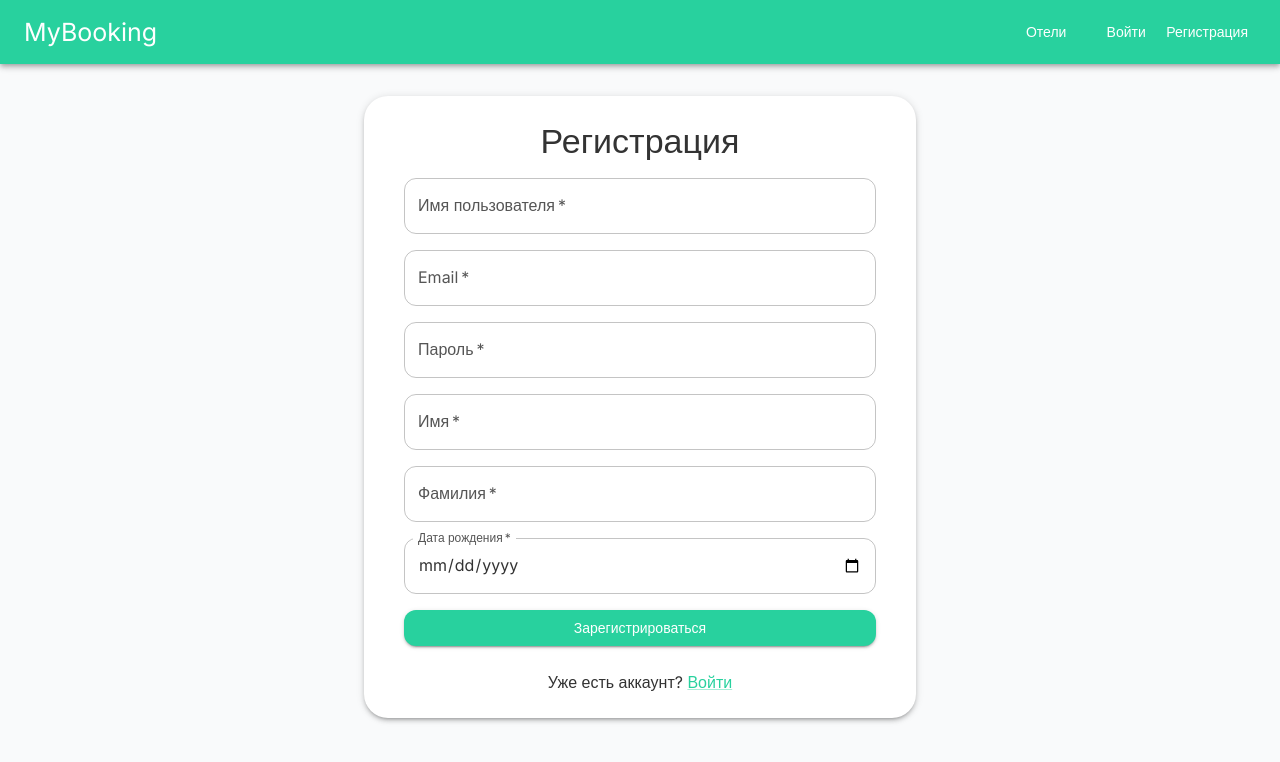
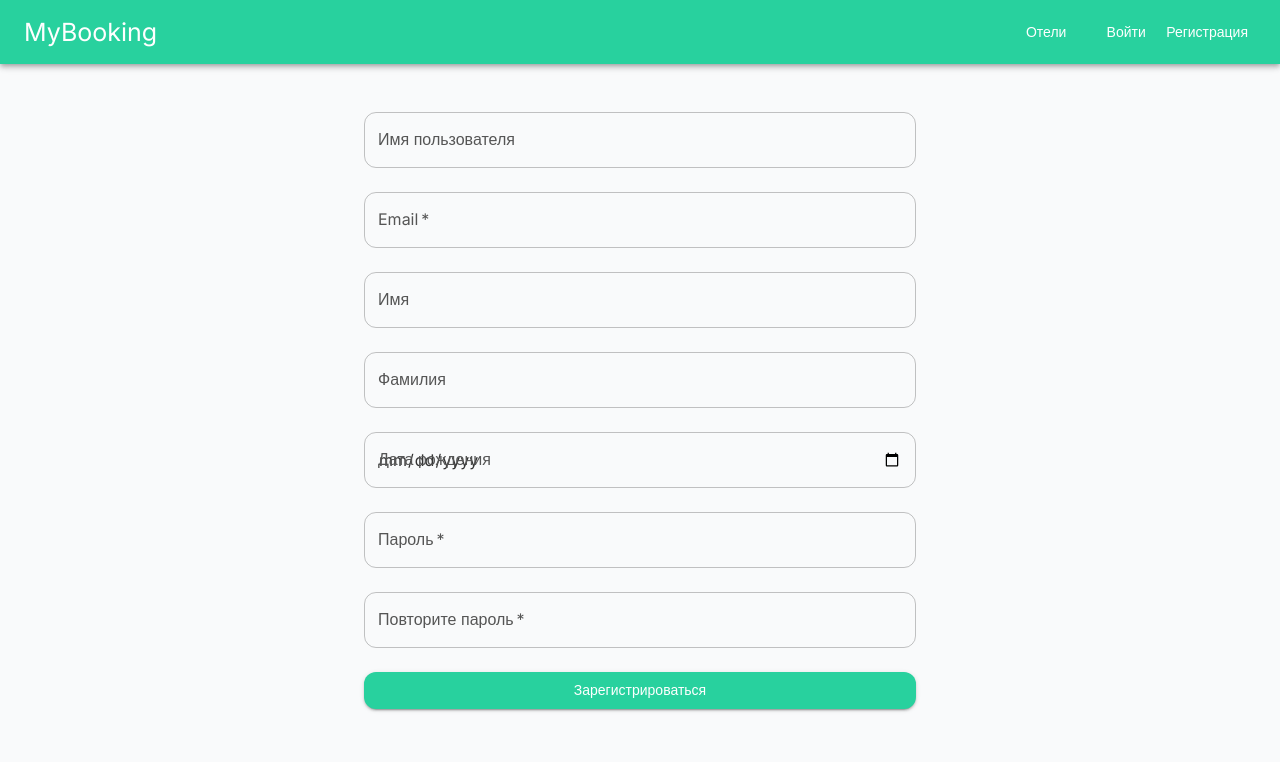
Before and after one commit to nshib00/booking-app-front, a React (Create React App) app: page /register in a window 1280 px wide. Shown: the top 762 px of the page. Built offline with nearby package versions, Linux system fonts and the light colour scheme; a web font is replaced by a local one.

Commit message:
Fix user registration

```diff
--- a/src/components/admin/forms/HotelForm.tsx
+++ b/src/components/admin/forms/HotelForm.tsx
@@ -1,17 +1,17 @@
 import { Box, Button, TextField } from '@mui/material';
 import { useState } from 'react';
-import { HotelFormValues } from '../../../entities/hotel';
+import { Hotel, NewHotel } from '../../../entities/hotel';
 
 interface HotelFormProps {
-  initialValues: HotelFormValues;
-  onSubmit: (values: HotelFormValues) => void;
+  initialValues: NewHotel | Hotel;
+  onSubmit: (values: NewHotel | Hotel) => void;
 }
 
 const HotelForm = ({ initialValues, onSubmit }: HotelFormProps) => {
-  const [form, setForm] = useState<HotelFormValues>(initialValues);
+  const [form, setForm] = useState(initialValues);
 
-  const handleChange = (field: keyof HotelFormValues, value: any) => {
-    setForm((prev) => ({ ...prev, [field]: value }));
+  const handleChange = (field: string, value: string | number) => {
+    setForm({ ...form, [field]: value });
   };
 
   const handleSubmit = (e: React.FormEvent) => {
--- a/src/components/auth/RegisterForm.tsx
+++ b/src/components/auth/RegisterForm.tsx
@@ -1,16 +1,8 @@
 import React, { useState } from 'react';
-import { TextField } from '@mui/material';
-import BaseAuthForm from './BaseAuthForm';
+import { Button, TextField, Typography, Box } from '@mui/material';
 
 interface RegisterFormProps {
-  onSubmit: (formData: {
-    userName: string;
-    email: string;
-    password: string;
-    firstName: string;
-    lastName: string;
-    birthDate: string;
-  }) => void;
+  onSubmit: (formData: any) => void;
   error?: string | null;
 }
 
@@ -18,11 +10,14 @@ const RegisterForm: React.FC<RegisterFormProps> = ({ onSubmit, error }) => {
   const [formData, setFormData] = useState({
     userName: '',
     email: '',
-    password: '',
     firstName: '',
     lastName: '',
     birthDate: '',
+    password: '',
+    confirmPassword: ''
   });
+
+  const [localError, setLocalError] = useState<string | null>(null);
 
   const handleChange = (e: React.ChangeEvent<HTMLInputElement>) => {
     setFormData({ ...formData, [e.target.name]: e.target.value });
@@ -30,34 +25,90 @@ const RegisterForm: React.FC<RegisterFormProps> = ({ onSubmit, error }) => {
 
   const handleSubmit = (e: React.FormEvent) => {
     e.preventDefault();
+
+    if (formData.password !== formData.confirmPassword) {
+      setLocalError('Пароли не совпадают.');
+      return;
+    }
+
+    setLocalError(null);
     onSubmit(formData);
   };
 
   return (
-    <BaseAuthForm
-      title="Регистрация"
-      error={error}
-      onSubmit={handleSubmit}
-      submitButtonText="Зарегистрироваться"
-      bottomText="Уже есть аккаунт?"
-      bottomLinkText="Войти"
-      bottomLinkTo="/login"
-    >
-      <TextField label="Имя пользователя" name="userName" value={formData.userName} onChange={handleChange} required />
-      <TextField label="Email" name="email" type="email" value={formData.email} onChange={handleChange} required />
-      <TextField label="Пароль" name="password" type="password" value={formData.password} onChange={handleChange} required />
-      <TextField label="Имя" name="firstName" value={formData.firstName} onChange={handleChange} required />
-      <TextField label="Фамилия" name="lastName" value={formData.lastName} onChange={handleChange} required />
+    <Box component="form" onSubmit={handleSubmit} noValidate sx={{ mt: 2 }}>
+      {(error || localError) && (
+        <Typography color="error" sx={{ mb: 2 }}>
+          {error || localError}
+        </Typography>
+      )}
+      <TextField
+        label="Имя пользователя"
+        name="userName"
+        value={formData.userName}
+        onChange={handleChange}
+        fullWidth
+        margin="normal"
+      />
+      <TextField
+        label="Email"
+        name="email"
+        type="email"
+        value={formData.email}
+        onChange={handleChange}
+        fullWidth
+        margin="normal"
+        required
+      />
+      <TextField
+        label="Имя"
+        name="firstName"
+        value={formData.firstName}
+        onChange={handleChange}
+        fullWidth
+        margin="normal"
+      />
+      <TextField
+        label="Фамилия"
+        name="lastName"
+        value={formData.lastName}
+        onChange={handleChange}
+        fullWidth
+        margin="normal"
+      />
       <TextField
         label="Дата рождения"
         name="birthDate"
         type="date"
         value={formData.birthDate}
         onChange={handleChange}
-        InputLabelProps={{ shrink: true }}
+        fullWidth
+        margin="normal"
+      />
+      <TextField
+        label="Пароль"
+        name="password"
+        type="password"
+        value={formData.password}
+        onChange={handleChange}
+        fullWidth
+        margin="normal"
         required
       />
-    </BaseAuthForm>
+      <TextField
+        label="Повторите пароль"
+        name="confirmPassword"
+        type="password"
+        value={formData.confirmPassword}
+        onChange={handleChange}
+        fullWidth
+        margin="normal"
+        required
+      />
+      <Button type="submit" variant="contained" color="primary" fullWidth sx={{ mt: 2 }}>
+        Зарегистрироваться
+      </Button>
+    </Box>
   );
 };
 
--- a/src/entities/user.ts
+++ b/src/entities/user.ts
@@ -1,7 +1,7 @@
 import { Booking } from "./booking";
 
 export interface UserBase {
-    userName: string;
+    userName?: string;
     email: string;
     firstName: string;
     lastName: string;
```
